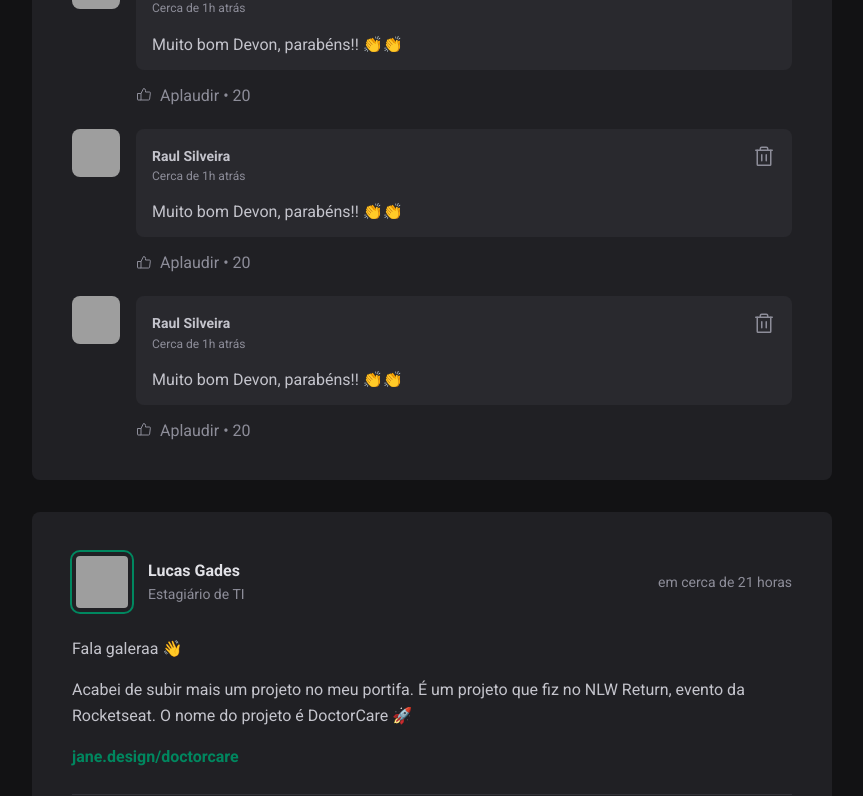
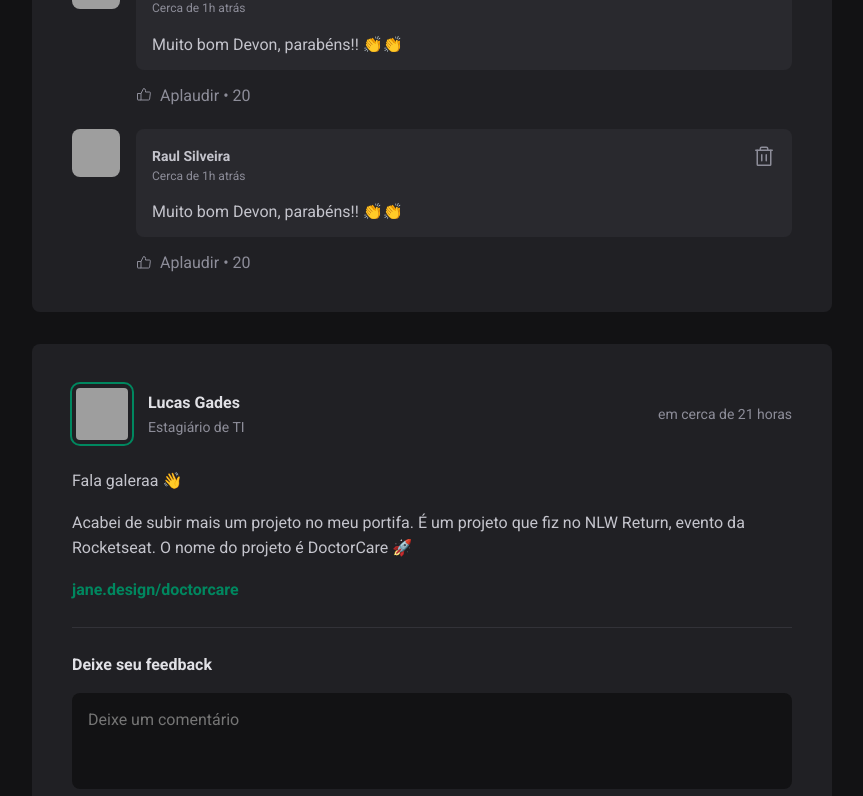
Before and after one commit to raul4nt/ignite-feed, a React (Vite) app: page / in a window 1280 px wide. Shown: the part 624-1420 px from the top of the page, without its empty margins (352-1215 px from the left). Built offline with nearby package versions, Linux system fonts and the light colour scheme; grey boxes are pictures that could not be loaded.

Commit message:
using usestate do create new comments

```diff
--- a/src/components/Post.jsx
+++ b/src/components/Post.jsx
@@ -4,8 +4,20 @@
 import { Avatar } from './Avatar';
 import { Comment } from './Comment';
 import styles from './Post.module.css';
+import { useState } from 'react';
+
+
+// estado = variáveis que eu quero que o componente monitore
 
 export function Post({ author, publishedAt, content }){
+    const [comments, setComments] = useState([
+        1,
+        2,
+        // o UseState do react é interssante usarmos destruturaçao. ele recebe primeiro
+        // o valor q ele possuirá de começo, e depois uma funçao(que escolhemos o nome setComments),
+        // que vai ser a funçao usada pra adicionarmos algo no valor default.
+        // ou seja, manipularemos os comments atraves de setComments.
+    ])
 
     const publishedDateFormatted = format(publishedAt, "d 'de' LLLL 'às' HH:mm'h'", {
        locale: ptBR,
@@ -18,6 +30,24 @@
         locale: ptBR,
         addSuffix: true, // adiciona um sufixo(no brasil seria prefixo). ex: de '8 dias' fica pra 'há 8 dias'
     })
+
+    function handleCreateNewComment() {
+        event.preventDefault()
+        // a idéia do prevent default é prevenir o que é setado
+        // como default. neste caso, quando usamos o onSubmit em html, o default
+        // é, apos clicar no botao de submit ou apertar enter, ele nos redirecionar pra
+        // outra pagina. mas nao é o que queremos, por isso, usamos o preventDefault.
+
+        setComments([...comments, comments.length + 1]);
+        // ... = spread operator. copia o que ja existe. neste caso, tem 1, 2 lá
+        // na variável comments(array). entao ele pega tudo isso, e ai adiciona mais um
+        // pois estamos usando o comments.lenght + 1. se em comments tem 1 e 2, a lenght é
+        // 2, e quando usarmos o onsubmit, o novo valor vai ser lengh + 1, logo, 3
+        // nesse "setador" do UseState do react sempre devemos passar o novo valor q ele receberá,
+        // e nao apenas um acrescimo. por isso, precisamos recuperar o valor antigo(uasndo o ...comments),
+        // e ai sim acrescentar algo.
+
+    }
 
 
     return(
@@ -46,7 +76,7 @@
                 })}
             </div>
 
-            <form className={styles.commentForm}>
+            <form onSubmit={handleCreateNewComment} className={styles.commentForm}>
                 <strong>Deixe seu feedback</strong>
 
                 <textarea
@@ -59,9 +89,9 @@
             </form>
 
             <div className={styles.commentList}>
-                <Comment />
-                <Comment />
-                <Comment />
+                {comments.map(comment => {
+                    return <Comment />
+                })}
             </div>
 
         </article>
```
